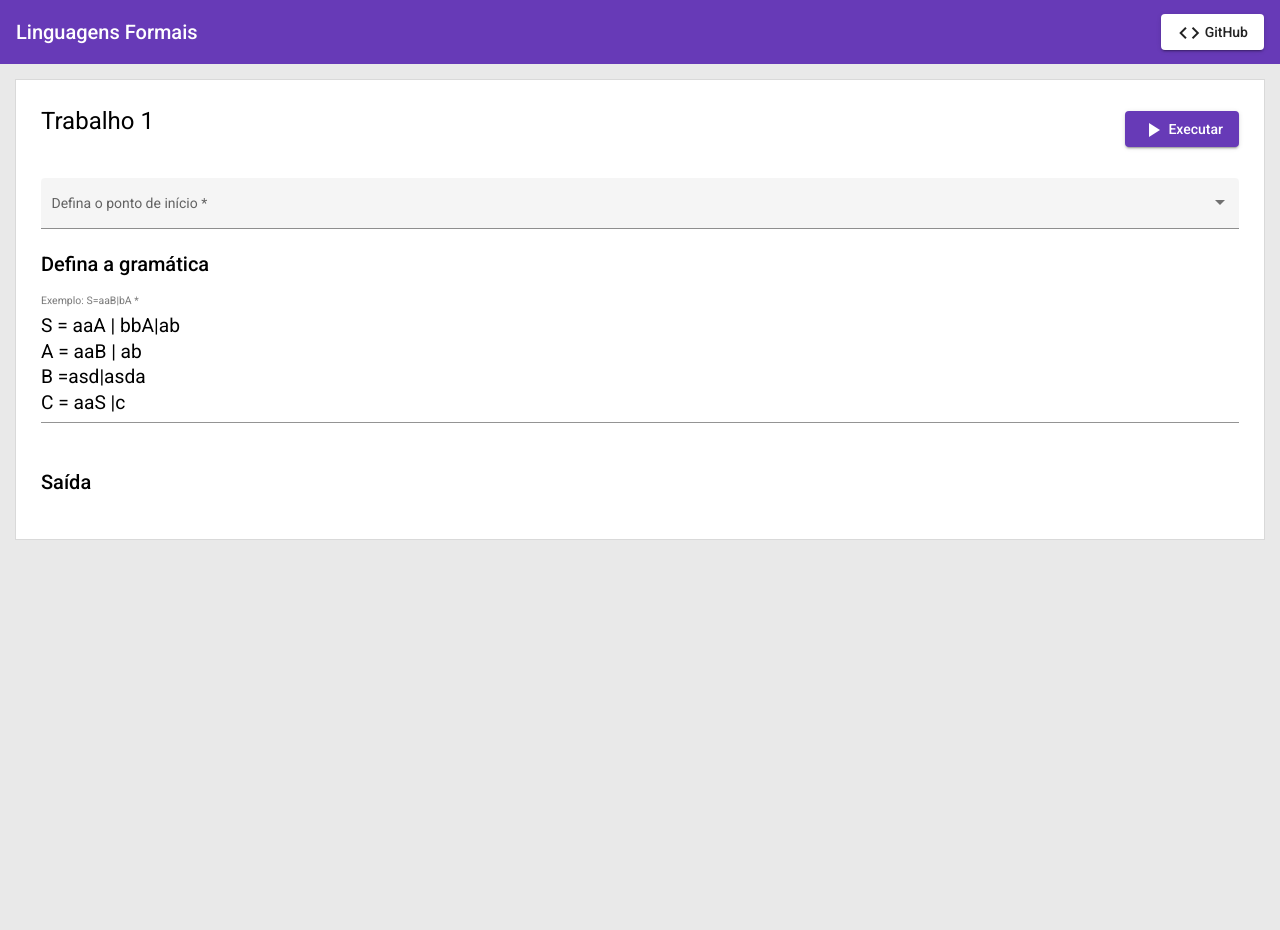
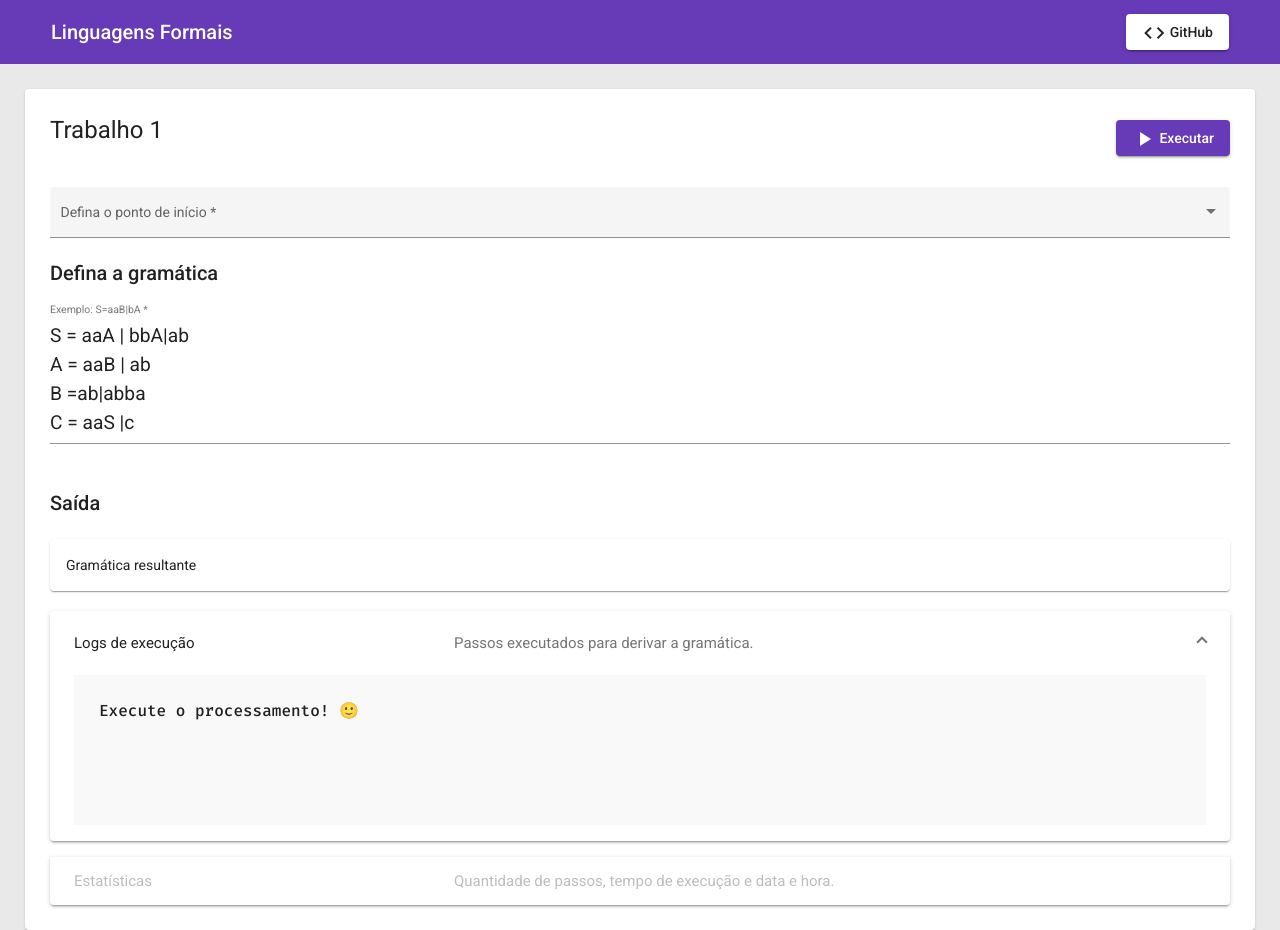
Before and after one commit to tiagoboeing/linguagens-formais, an Angular app: page /#/ in a window 1280 px wide. Before the commit the page ends 800 px from the top, so only its background shows below. Built offline with nearby package versions, Linux system fonts and the light colour scheme.

Commit message:
Concluded

```diff
--- a/src/app/app.component.html
+++ b/src/app/app.component.html
@@ -1,4 +1,4 @@
-<mat-toolbar color="primary">
+<mat-toolbar color="primary" id="header">
   <mat-toolbar-row>
     <span>Linguagens Formais</span>
     <span class="spacer"></span>
@@ -12,6 +12,6 @@
   </mat-toolbar-row>
 </mat-toolbar>
 
-<div class="wrapper">
+<mat-card id="wrapper">
   <router-outlet></router-outlet>
-</div>
+</mat-card>
--- a/src/app/app.component.scss
+++ b/src/app/app.component.scss
@@ -2,9 +2,15 @@
   flex: 1 1 auto;
 }
 
-.wrapper {
-  margin: 15px;
+::ng-deep {
+  mat-toolbar {
+    padding: 0 35px !important;
+  }
+}
+
+#wrapper {
+  margin: 25px;
   padding: 25px;
-  background: #ffffff;
-  border: 1px solid #d9d9d9;
+  box-sizing: border-box;
+  min-height: calc(100vh - 114px);
 }
--- a/src/app/app.module.ts
+++ b/src/app/app.module.ts
@@ -11,6 +11,9 @@ import { Test1Component } from './test1/test1.component';
 import { ReactiveFormsModule } from '@angular/forms';
 import { MatSelectModule } from '@angular/material/select';
 import { MatSnackBarModule } from '@angular/material/snack-bar';
+import { MatCardModule } from '@angular/material/card';
+import { MatGridListModule } from '@angular/material/grid-list';
+import { MatExpansionModule } from '@angular/material/expansion';
 
 @NgModule({
   declarations: [AppComponent, Test1Component],
@@ -20,6 +23,9 @@ import { MatSnackBarModule } from '@angular/material/snack-bar';
     BrowserAnimationsModule,
     MatInputModule,
     MatButtonModule,
+    MatCardModule,
+    MatExpansionModule,
+    MatGridListModule,
     MatIconModule,
     MatSelectModule,
     MatSnackBarModule,
--- a/src/app/test1/test1.component.html
+++ b/src/app/test1/test1.component.html
@@ -28,6 +28,7 @@
         matInput
         placeholder="Exemplo: S=aaB|bA"
         formControlName="gramatic"
+        spellcheck="false"
       >
       </textarea>
 
@@ -41,5 +42,66 @@
 <section id="output">
   <div>
     <h2>Saída</h2>
+
+    <div class="row w-100" style="margin: 20px 0">
+      <div>
+        <mat-card>
+          <div>Gramática resultante</div>
+
+          <div *ngIf="stats?.endDate && result" class="result">
+            {{ getResultantGramatic() }}
+          </div>
+
+          <div>
+            <b *ngIf="stats?.endDate">
+              Processamento finalizado em
+              {{ getExecutionDuration() }} milisegundos
+              <span *ngIf="stats.steps; let steps">
+                em {{ steps }} iterações
+              </span>
+            </b>
+          </div>
+        </mat-card>
+      </div>
+    </div>
+
+    <mat-accordion class="headers-align">
+      <mat-expansion-panel expanded>
+        <mat-expansion-panel-header>
+          <mat-panel-title>Logs de execução</mat-panel-title>
+          <mat-panel-description>
+            Passos executados para derivar a gramática.
+          </mat-panel-description>
+        </mat-expansion-panel-header>
+
+        <div
+          class="logs"
+          [innerHTML]="!stats?.endDate ? 'Execute o processamento! 🙂' : logs"
+        ></div>
+      </mat-expansion-panel>
+
+      <mat-expansion-panel [disabled]="!stats?.endDate">
+        <mat-expansion-panel-header>
+          <mat-panel-title>Estatísticas</mat-panel-title>
+          <mat-panel-description>
+            Quantidade de passos, tempo de execução e data e hora.
+          </mat-panel-description>
+        </mat-expansion-panel-header>
+
+        <div *ngIf="stats?.endDate">
+          <b>Dados de execução</b>
+          <div>
+            Iniciado às <b>{{ stats?.startDate.toLocaleString("pt-BR") }}</b>
+          </div>
+          <div>
+            Finalizado às <b>{{ stats?.endDate.toLocaleString("pt-BR") }}</b>
+          </div>
+          <div>
+            Tempo de execução: {{ getExecutionDuration() }} milisegundos
+          </div>
+          <div>{{ stats?.steps }} passos executados</div>
+        </div>
+      </mat-expansion-panel>
+    </mat-accordion>
   </div>
 </section>
--- a/src/app/test1/test1.component.scss
+++ b/src/app/test1/test1.component.scss
@@ -1,3 +1,10 @@
+@import url("https://fonts.googleapis.com/css2?family=Fira+Code:wght@500&display=swap");
+
+.headers-align .mat-expansion-panel-header-title,
+.headers-align .mat-expansion-panel-header-description {
+  flex-basis: 0;
+}
+
 header {
   display: flex;
   flex-direction: row;
@@ -5,12 +12,45 @@ header {
   justify-content: space-between;
 }
 
-textarea {
-  font-size: 1.2rem;
-  line-height: 1.6rem;
+.row {
+  display: flex;
+  flex-direction: row;
+
+  div {
+    width: 100%;
+  }
 }
 
-#gramatic,
+.w-100 {
+  width: 100%;
+}
+
 #output {
   margin-top: 25px;
+
+  .result {
+    margin: 35px 0;
+    font-size: 40px;
+  }
+
+  .logs {
+    font-family: "Fira Code", monospace;
+    font-size: 1rem;
+    min-height: 150px;
+    max-height: 300px;
+    overflow: auto;
+    background: #f9f9f9;
+    padding: 25px;
+    box-sizing: border-box;
+    line-height: 1.4rem;
+  }
 }
+
+#gramatic {
+  margin-top: 25px;
+
+  textarea {
+    font-size: 1.2rem;
+    line-height: 1.8rem;
+  }
+}
--- a/src/app/test1/test1.component.ts
+++ b/src/app/test1/test1.component.ts
@@ -8,11 +8,17 @@ import {
 } from '@angular/forms';
 import { MatSnackBar } from '@angular/material/snack-bar';
 
-// https://regex101.com/r/FAUDYV/3/
+const LIMIT_ITERATIONS = 2000;
+
+// https://regex101.com/r/FAUDYV/7
 const separeAttribution = new RegExp(/^([A-Z]{1})(\s*=\s*)([a-zA-Z].*)$/);
+
+// https://regex101.com/r/B0tbks/1
 const syntaxPattern = new RegExp(
-  /^[A-Z]\s*\=\s*[A-Za-z| ]*[^|.+-/$%#@!*,;'`"\[\]{}^&()=_0-9]$/gm
+  /^[A-Z]\s*\=\s*[A-Za-z| ]*[^|.+-/$%#@!*,;'`"\[\]\\{}^&()=_0-9]$/gm
 );
+
+const logsInitialState = `Passos executados <br/>--------------------- <br/><br/>`;
 
 @Component({
   selector: 'test1',
@@ -26,12 +32,20 @@ export class Test1Component implements OnInit {
 
   gramatic: string;
   form: FormGroup;
-  callStack: string[];
+  callStack: {
+    token: string;
+    index: number;
+    sentence: string;
+  }[];
+  logs = logsInitialState;
+
+  result: string[];
+  stats: { startDate?: Date; endDate?: Date; steps?: number };
 
   // TODO: remover isso
   defaultValue = `S = aaA | bbA|ab
 A = aaB | ab
-B =asd|asda
+B =ab|abba
 C = aaS |c`;
 
   constructor(private fb: FormBuilder, private toastr: MatSnackBar) {
@@ -55,25 +69,106 @@ C = aaS |c`;
     if (this.form.valid) {
       this.handleGramatic(this.form.get('gramatic').value);
       this.deriveSentences(this.form.get('startsWith').value);
+      this.addToLog(
+        `Finalizou a derivação com o resultado: <b>${this.getResultantGramatic()}</b>`
+      );
     } else {
       this.form.markAllAsTouched();
-      this.toastr.open('Formulário inválido, verifique os campos!', 'Fechar', {
-        verticalPosition: 'top',
-        horizontalPosition: 'right',
-        duration: 5000,
-      });
+      this.showToastr('Formulário inválido, verifique os campos!');
     }
   }
 
   deriveSentences(startsOn: string): void {
-    console.log(this.tokens[startsOn].sentences);
-    // console.log(this.sortSentence(this.tokens[startsOn].sentences));
+    const sentences = this.tokens[startsOn].sentences;
+    if (sentences) {
+      this.clearStates();
+      this.stats = { startDate: new Date() };
+
+      this.addToLog(`🚀 Iniciando do token <b>${startsOn}</b>`);
+
+      // sort initial sentence
+      const { sentence, index } = this.sortSentence(sentences);
+      this.callStack.push({
+        token: startsOn,
+        sentence,
+        index,
+      });
+
+      this.addToLog(
+        `Sorteada sentença ${
+          index + 1
+        } do token ${startsOn}: <b>${sentence}</b>`
+      );
+
+      // instantiate a stack based on start sentence tokens
+      const sentenceTokens = Array.from(sentence);
+      if (sentenceTokens.length > 0) {
+        sentenceTokens.forEach((token) => this.internalStack.push(token));
+      }
+
+      // call recursive method
+      this.executeInternalStack();
+    } else {
+      this.showToastr('Erro ao processar gramática');
+    }
   }
 
-  sortSentence(sentences: string[]): string {
+  executeInternalStack() {
+    let iteration = 0;
+    while (this.internalStack.length !== 0) {
+      if (iteration < LIMIT_ITERATIONS) {
+        const token = this.internalStack[0];
+
+        if (token && token === token.toLocaleLowerCase()) {
+          this.result.push(token);
+          this.internalStack.shift();
+        } else if (token && token === token.toUpperCase()) {
+          this.addToLog(`Encontrado não terminal <b>${token}</b>`);
+          this.addToLog(`Iniciando derivação à partir de <b>${token}</b>`);
+
+          const { sentence, index } = this.sortSentence(
+            this.tokens[token].sentences
+          );
+
+          this.addToLog(
+            `Sorteada sentença ${
+              index + 1
+            } do token ${token}: <b>${sentence}</b>`
+          );
+
+          const sentenceTokens = Array.from(sentence);
+          if (sentenceTokens.length > 0) {
+            sentenceTokens.forEach((token) => this.internalStack.push(token));
+          }
+          this.callStack.push({ token, index, sentence });
+          this.internalStack.shift();
+
+          // call recursive
+          this.executeInternalStack();
+        }
+      } else {
+        this.internalStack = [];
+        console.error(`Iterations limit of ${LIMIT_ITERATIONS} exceeded!`);
+      }
+
+      iteration++;
+    }
+
+    this.stats = {
+      ...this.stats,
+      endDate: new Date(),
+      steps: iteration - 1,
+    };
+  }
+
+  getResultantGramatic(): string {
+    return this.result.join('');
+  }
+
+  sortSentence(sentences: string[]): { index: number; sentence: string } {
     const length = sentences.length;
     const sort = Math.floor(Math.random() * length);
-    return sentences[sort];
+    return { index: sort, sentence: sentences[sort] };
   }
 
   splitLines(gramatic: string): string[] {
@@ -154,8 +249,40 @@ C = aaS |c`;
     return sentences.map((el) => el.replace(/\s/g, ''));
   }
 
+  clearStates(): void {
+    this.logs = logsInitialState;
+    this.stats = {};
+    this.internalStack = [];
+    this.result = [];
+    this.callStack = [];
+  }
+
   clearTokens(): void {
     this.tokens = {};
+  }
+
+  showToastr(message: string): void {
+    this.toastr.open(message, 'Fechar', {
+      verticalPosition: 'top',
+      horizontalPosition: 'right',
+      duration: 5000,
+    });
+  }
+
+  addToLog(text: string): void {
+    this.logs += `
+    <div style="width: 100%; display: flex; flex-direction: row;">
+      🕑 ${new Date().toLocaleString('pt-BR')}
+      <span style="width: 100px">&nbsp;</span>
+      <span>${text}</span>
+    </div>
+    `;
+  }
+
+  getExecutionDuration(): number {
+    if (this.stats.startDate && this.stats.endDate)
+      return Math.abs(<any>this.stats.endDate - <any>this.stats.startDate);
+    return 0;
   }
 }
 
--- a/tslint.json
+++ b/tslint.json
@@ -7,7 +7,7 @@
     },
     "array-type": false,
     "arrow-return-shorthand": true,
-    "curly": true,
+    "curly": false,
     "deprecation": {
       "severity": "warning"
     },
```
